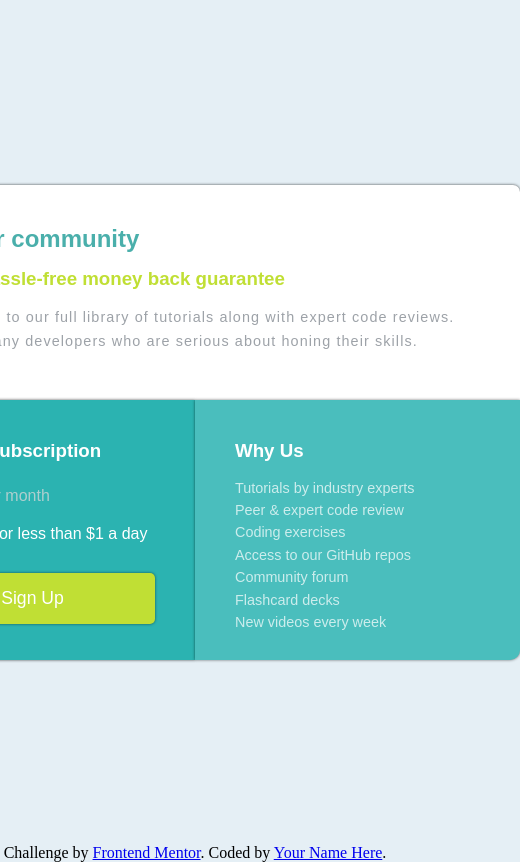
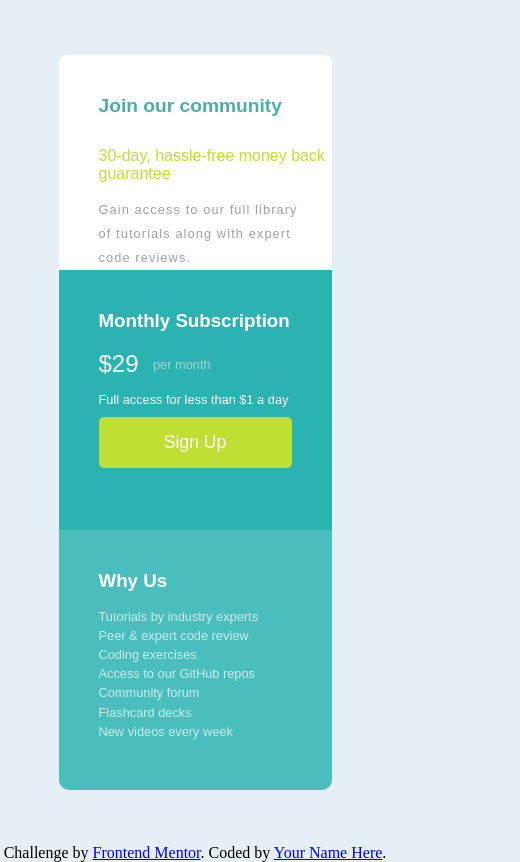
Before and after one commit to fabiosk2/single-price-Frontend-Mentor, a plain HTML site: page index.html in a window 390 px wide. Shown: the whole page, 520 px wide, since content can reach past the window. Drawn offline with Linux system fonts and the light colour scheme.

Commit message:
finalizei

```diff
--- a/index.html
+++ b/index.html
@@ -12,6 +12,7 @@
 </head>
 <body>
   <main>
+    <div class="container">
       <div class="box-1">
         <h1>Join our community</h1>
         <h3>30-day, hassle-free money back guarantee</h3>
@@ -44,6 +45,7 @@
 
         </div>
       </div>
+    </div>
   </main>
 
   <footer>
--- a/style.css
+++ b/style.css
@@ -1,4 +1,4 @@
-*{
+* {
     margin: 0;
     padding: 0;
     box-sizing: border-box;
@@ -14,19 +14,20 @@ body {
     align-items: center;
     width: 100%;
     height: 100%;
+
 }
 
-main {
+.container {
     display: flex;
     align-items: center;
     justify-content: center;
     flex-direction: column;
     max-width: 1440px;
-    width: 650px;
+    width: 100%;
     height: 100vh;
     border-radius: 10px;
     font-family: 'Karla', sans-serif;
-    flex-wrap: nowrap;
+
 
 }
 
@@ -34,65 +35,86 @@ main {
     background: white;
     width: 100%;
     height: 215px;
-    padding: 40px;
     border-radius: 7px 7px 0px 0px;
     font-family: 'Karla', sans-serif;
-    box-shadow: 0px 0px 3px rgba(0, 0, 0, 0.726);
+
+
 }
 
 .box-1 h1 {
-    padding-bottom: 15px;
+    padding: 40px 0px 30px 40px;
     color: rgb(74, 175, 171);
     font-weight: 600;
     font: normal;
-    font-size: 1.5rem;
+    font-size: 1.2rem;
 }
+
 .box-1 h3 {
-    padding-bottom: 15px;
+    padding: 0px 0px 15px 40px;
     color: hsl(71, 73%, 54%);
-    font: normal;
-    font-weight: 550;
+    font-size: 1rem;
+    font-weight: 400;
 }
+
 .box-1 p {
+    padding: 0px 20px 20px 40px;
     color: rgb(157, 162, 168);
     line-height: 1.5rem;
     letter-spacing: 1.1px;
-    font-size: .9rem;
+    font-size: .8rem;
 
 }
+
+@media screen and (max-width: 768px) {
+
+    .junção {
+        display: flex;
+        flex-direction: column;
+    }
+
+    .junção .box-2 {
+        border-radius: 0px;
+    }
+
+    .junção .box-3 {
+        border-radius: 0px 0px 10px 10px;
+    }
+
+    .container {
+        width: 70%;
+        margin: auto;
+    }
+}
+
+
 .junção {
     display: flex;
-
+    width: 100%;
 }
 
 .box-2 {
     background: rgb(43, 179, 177);
     height: 260px;
-    width: 325px;
+    width: 100%;
     display: flex;
     flex-direction: column;
-    align-items: inherit;
     padding: 40px;
     color: white;
     border-radius: 0px 0px 0px 10px;
-    box-shadow: 0px 0px 3px rgba(0, 0, 0, 0.726);
-
-
-}
-.box-2 span {
-    font-size: 2rem;
-    margin: 0;
-
-
 }
 
+.box-2 span {
+    font-size: 1.5rem;
+    margin: 0;
+}
+
+.box-2 h3 {}
+
 .box-2 p {
-
+    font-size: .8rem;
     padding: 10px 0px;
 }
-.box-2 h3 {
 
-}
 #moeda {
     display: flex;
     align-items: center;
@@ -100,39 +122,44 @@ main {
 
 
 }
+
 #moeda p {
     color: rgba(219, 216, 216, 0.74);
     margin-left: .9rem;
 }
+
 .box-2 button {
     padding: 15px;
     border-radius: 5px;
-    margin-top: 20px;
+
     background: hsl(71, 73%, 54%);
     color: white;
     font-size: 1.1rem;
     font-weight: 400;
     border: 0px;
-    box-shadow: 0px 0px 3px rgba(0, 0, 0, 0.548);
+
 
 
 }
+
 .box-3 {
-    background:  rgb(74, 190, 189);
+    background: rgb(74, 190, 189);
     height: 260px;
-    width: 325px;
+    width: 100%;
     padding: 40px;
     border-radius: 0px 0px 10px 0px;
-    box-shadow: 0px 0px 3px rgba(0, 0, 0, 0.568);
+
 
 
 }
+
 .box-3 h3 {
     color: white;
     padding-bottom: 15px;
 }
+
 .box-3 p {
     color: rgba(255, 255, 255, 0.719);
-    line-height: 1.4rem;
-    font-size: .9rem;
+    line-height: 1.2rem;
+    font-size: .8rem;
 }
```
Also changed, not shown: 1 other file. Lines whose indentation alone changed are shown as unchanged.
